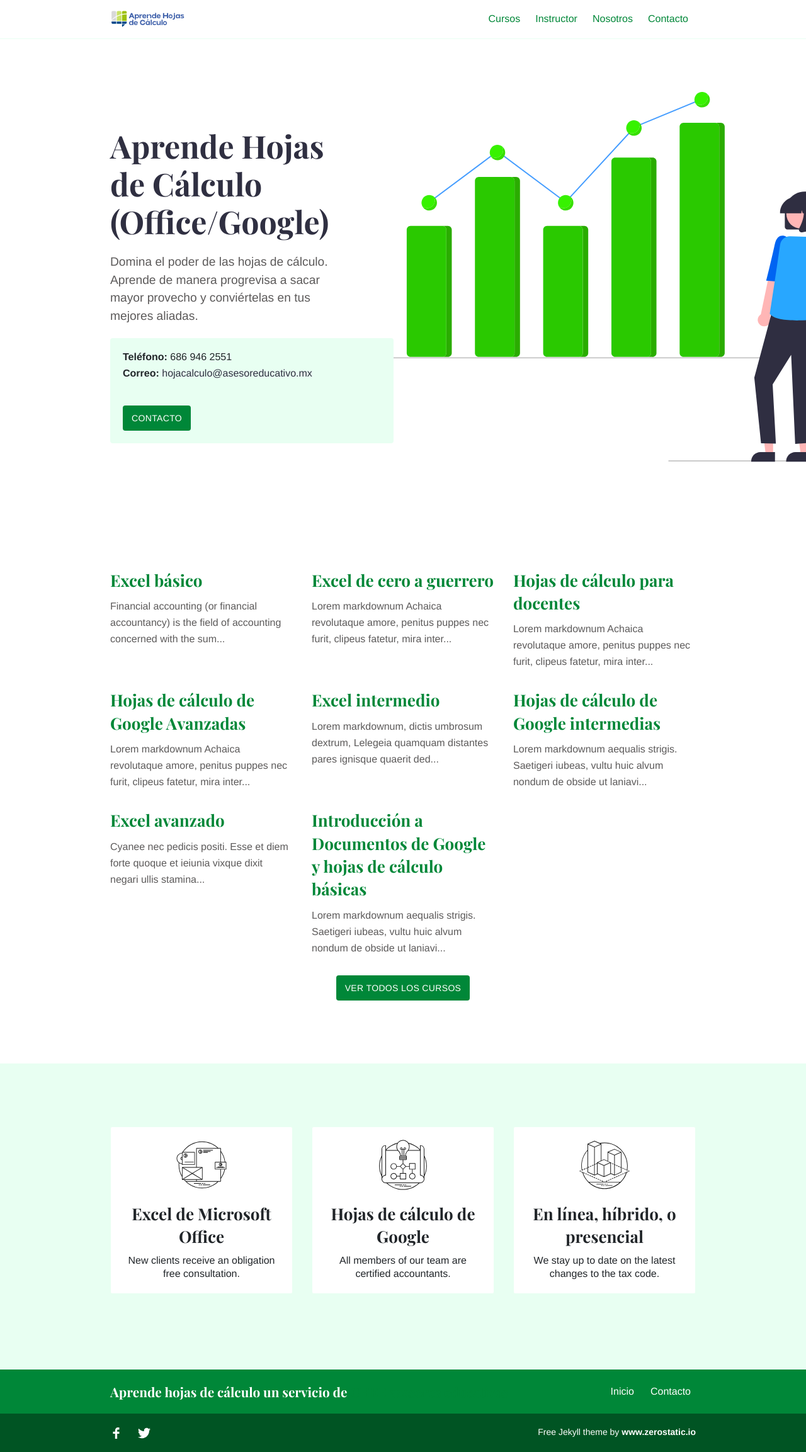
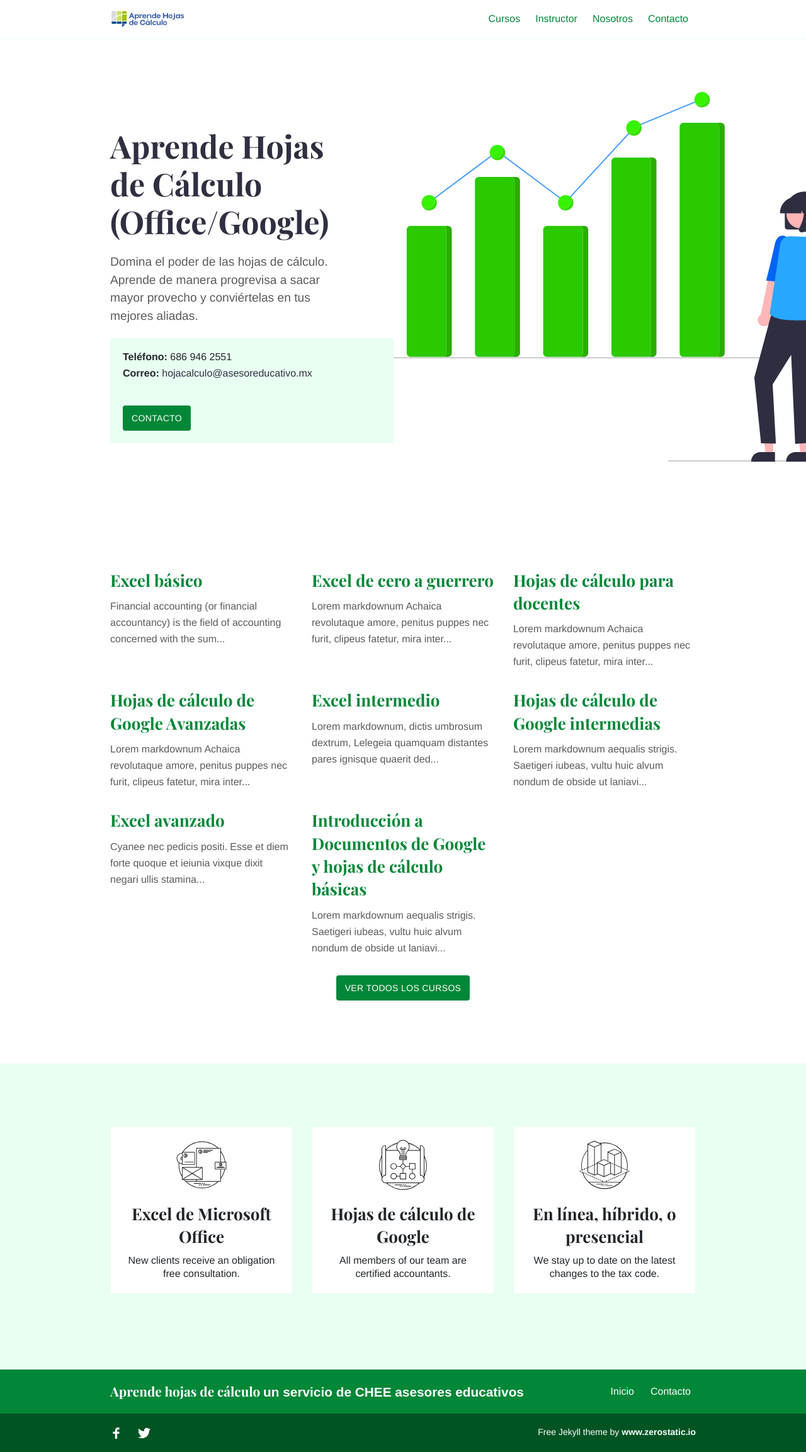
Before and after one commit to camachevaz/Calc, a Jekyll site: the page built from index.md, in a window 1280 px wide. Shown: the whole page at 63% size. Built offline with Jekyll 4.4.1, drawn with Linux system fonts in a browser that asks for light colours.

Commit message:
Update style.scss

```diff
--- a/assets/css/style.scss
+++ b/assets/css/style.scss
@@ -70,3 +70,7 @@
     line-height: 1.3;
   }
 }
+
+.footer-title span{font-family: sans-serif !important;}
+.footer-title a{color:#ffffff !important;}
+.footer-title a:hover{color: #ffffff !important;}
```
